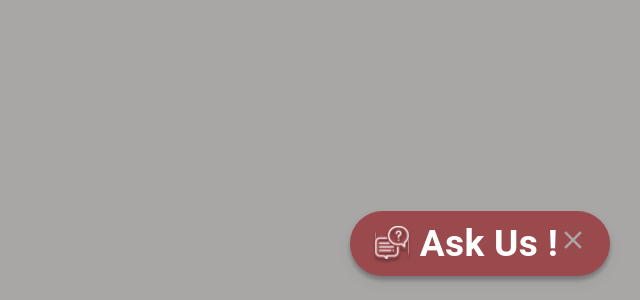
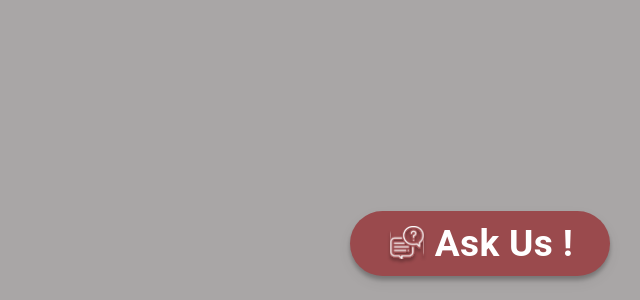
Before and after one commit to sahal-imran/Chat-Bot-Widget, a Next.js app: page / in a window 1280 px wide. Shown: the part 500-800 px from the top of the page, without its empty margins (640-1280 px from the left). Built offline with nearby package versions, Linux system fonts and the light colour scheme.

Commit message:
button corrected

```diff
--- a/Components/Chat/Bot.jsx
+++ b/Components/Chat/Bot.jsx
@@ -45,17 +45,21 @@ function Bot() {
             background: "#9A4A4D",
           },
         }}
-        className={Show_Bot ? "Show-Bot" : "Hide-Bot"}
+        className={Show_Bot ? "Show-Bot" : ""}
       >
-        <Fade big>
         <Box
-            sx={{
+          sx={
+            Show_Bot
+              ? {
+                  display: "none",
+                }
+              : {
                   display: "flex",
                   justifyContent: "center",
                   alignItem: "center",
                   width: "100%",
-            }}
-            className={Show_Bot ? "Hide" : "Show"}
+                }
+          }
         >
           {/* Icon */}
           <Box
@@ -89,13 +93,13 @@ function Bot() {
             Ask us !
           </Typography>
         </Box>
-        </Fade>
-        <Fade big>
         <ClearIcon
-            className={Show_Bot ? "Show" : "Hide"}
-            sx={{ color: "#A9A6A6", fontSize: "30px" }}
+          sx={
+            Show_Bot
+              ? { color: "#A9A6A6", fontSize: "30px" }
+              : { display: "none" }
+          }
         />
-        </Fade>
       </Button>
     </Box>
   );
```
Lines whose indentation alone changed are shown as unchanged.
